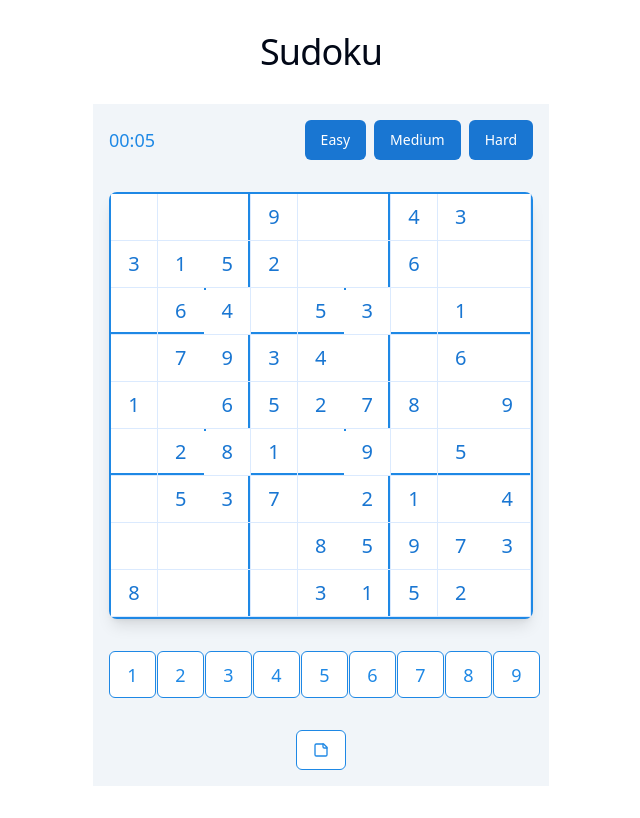
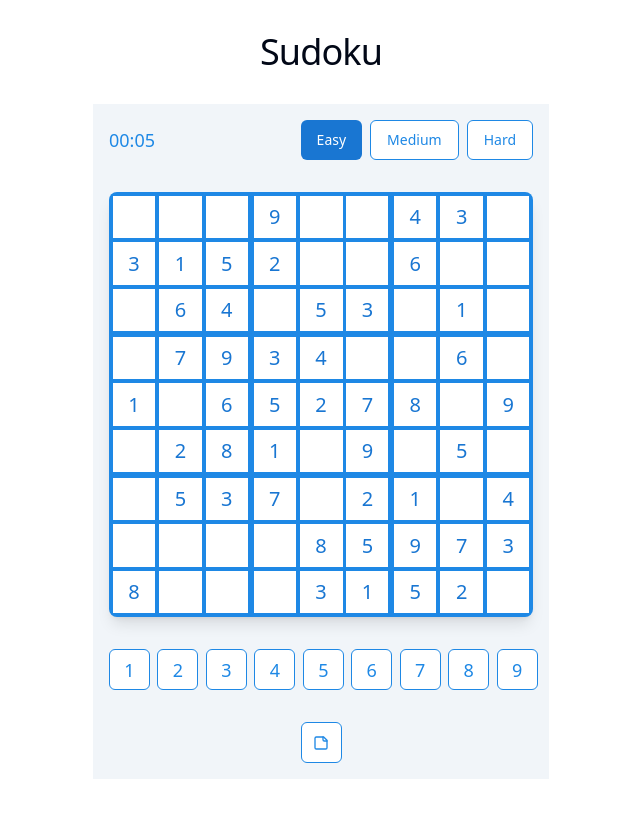
Before and after one commit to Jantoom/games, a React (Vite) app: page / in a window 1280 px wide. Shown: the whole page, without its empty margins (319-959 px from the left). Built offline with nearby package versions, Linux system fonts and the light colour scheme.

Commit message:
Improve Sudoku Board UI
- Fix broken grid lines in Sudoku board.
- Reduce size of number buttons.
- Implement radio buttons for difficulty selection.
- Resize notes mode button to match number buttons.

```diff
--- a/src/components/SudokuBoard.tsx
+++ b/src/components/SudokuBoard.tsx
@@ -1,4 +1,3 @@
-
 import { useState, useEffect } from "react";
 import { Button } from "@/components/ui/button";
 import { toast } from "sonner";
@@ -7,6 +6,7 @@ import { StickyNote } from "lucide-react";
 
 type CellNotes = Set<number>;
 type Notes = { [key: string]: CellNotes };
+type Difficulty = 'easy' | 'medium' | 'hard';
 
 export const SudokuBoard = () => {
   const [grid, setGrid] = useState<number[][]>([]);
@@ -16,6 +16,7 @@ export const SudokuBoard = () => {
   const [notes, setNotes] = useState<Notes>({});
   const [timer, setTimer] = useState(0);
   const [isActive, setIsActive] = useState(false);
+  const [difficulty, setDifficulty] = useState<Difficulty>('easy');
 
   useEffect(() => {
     newGame('easy');
@@ -33,14 +34,15 @@ export const SudokuBoard = () => {
     };
   }, [isActive]);
 
-  const newGame = (difficulty: 'easy' | 'medium' | 'hard') => {
-    const newGrid = generateSudoku(difficulty);
+  const newGame = (newDifficulty: Difficulty) => {
+    const newGrid = generateSudoku(newDifficulty);
     setGrid(newGrid.map(row => [...row]));
     setOriginalGrid(newGrid.map(row => [...row]));
     setSelectedCell(null);
     setNotes({});
     setTimer(0);
     setIsActive(true);
+    setDifficulty(newDifficulty);
   };
 
   const handleCellClick = (row: number, col: number) => {
@@ -80,7 +82,6 @@ export const SudokuBoard = () => {
     newGrid[row][col] = number;
     setGrid(newGrid);
 
-    // Check if game is complete
     if (!newGrid.some(row => row.includes(0))) {
       toast.success("Congratulations! You've completed the puzzle!");
       setIsActive(false);
@@ -98,13 +99,24 @@ export const SudokuBoard = () => {
       <div className="flex justify-between items-center w-[424px]">
         <span className="text-lg font-medium text-game-gridline">{formatTime(timer)}</span>
         <div className="flex gap-2">
-          <Button onClick={() => newGame('easy')} className="bg-primary hover:bg-primary/90">Easy</Button>
-          <Button onClick={() => newGame('medium')} className="bg-primary hover:bg-primary/90">Medium</Button>
-          <Button onClick={() => newGame('hard')} className="bg-primary hover:bg-primary/90">Hard</Button>
+          {(['easy', 'medium', 'hard'] as const).map((diff) => (
+            <Button
+              key={diff}
+              onClick={() => newGame(diff)}
+              variant={difficulty === diff ? 'default' : 'outline'}
+              className={
+                difficulty === diff
+                  ? 'bg-primary hover:bg-primary/90'
+                  : 'border-game-gridline text-game-gridline hover:bg-game-highlight'
+              }
+            >
+              {diff.charAt(0).toUpperCase() + diff.slice(1)}
+            </Button>
+          ))}
         </div>
       </div>
 
-      <div className="grid grid-cols-9 bg-game-gridline p-[2px] rounded-lg shadow-lg overflow-hidden w-[424px]">
+      <div className="grid grid-cols-9 bg-game-gridline gap-[2px] p-[2px] rounded-lg shadow-lg overflow-hidden w-[424px]">
         {grid.map((row, rowIndex) =>
           row.map((cell, colIndex) => {
             const isSelected = selectedCell?.row === rowIndex && selectedCell?.col === colIndex;
@@ -115,16 +127,23 @@ export const SudokuBoard = () => {
                 (Math.floor(selectedCell.row / 3) === Math.floor(rowIndex / 3) &&
                   Math.floor(selectedCell.col / 3) === Math.floor(colIndex / 3)));
 
+            const blockBorder = `
+              ${rowIndex % 3 === 0 ? 'border-t-[2px]' : ''}
+              ${colIndex % 3 === 0 ? 'border-l-[2px]' : ''}
+              ${rowIndex % 3 === 2 ? 'border-b-[2px]' : ''}
+              ${colIndex % 3 === 2 ? 'border-r-[2px]' : ''}
+            `;
+
             return (
               <div
                 key={`${rowIndex}-${colIndex}`}
                 className={`
-                  w-[47px] h-[47px] flex items-center justify-center relative
+                  w-[45px] h-[45px] flex items-center justify-center
                   ${isSelected ? 'bg-game-active hover:bg-game-active' : isRelated ? 'bg-game-highlight hover:bg-game-highlight/90' : 'bg-white hover:bg-game-highlight'}
-                  border-r border-b border-blue-100 relative
+                  border border-blue-100
+                  ${blockBorder}
+                  border-game-gridline
                   cursor-pointer transition-colors duration-200
-                  ${rowIndex % 3 === 2 && rowIndex !== 8 ? 'after:absolute after:bottom-0 after:left-0 after:right-0 after:h-[2px] after:bg-game-gridline' : ''}
-                  ${colIndex % 3 === 2 && colIndex !== 8 ? 'after:absolute after:right-0 after:top-0 after:bottom-0 after:w-[2px] after:bg-game-gridline' : ''}
                 `}
                 onClick={() => handleCellClick(rowIndex, colIndex)}
               >
@@ -154,12 +173,12 @@ export const SudokuBoard = () => {
         )}
       </div>
 
-      <div className="grid grid-cols-9 gap-2 w-[424px]">
+      <div className="grid grid-cols-9 gap-3 w-[424px]">
         {[1, 2, 3, 4, 5, 6, 7, 8, 9].map((number) => (
           <Button
             key={number}
             variant="outline"
-            className="w-[47px] h-[47px] text-lg font-medium border-game-gridline text-game-gridline hover:bg-game-highlight"
+            className="w-[41px] h-[41px] text-lg font-medium border-game-gridline text-game-gridline hover:bg-game-highlight"
             onClick={() => handleNumberInput(number)}
           >
             {number}
@@ -171,7 +190,7 @@ export const SudokuBoard = () => {
         <Button
           variant="outline"
           onClick={() => setIsPencilMode(!isPencilMode)}
-          className={`transition-all ${isPencilMode ? 'bg-accent text-white' : 'border-game-gridline text-game-gridline'}`}
+          className={`w-[41px] h-[41px] transition-all ${isPencilMode ? 'bg-accent text-white' : 'border-game-gridline text-game-gridline'}`}
         >
           <StickyNote className="h-5 w-5" />
         </Button>
```
